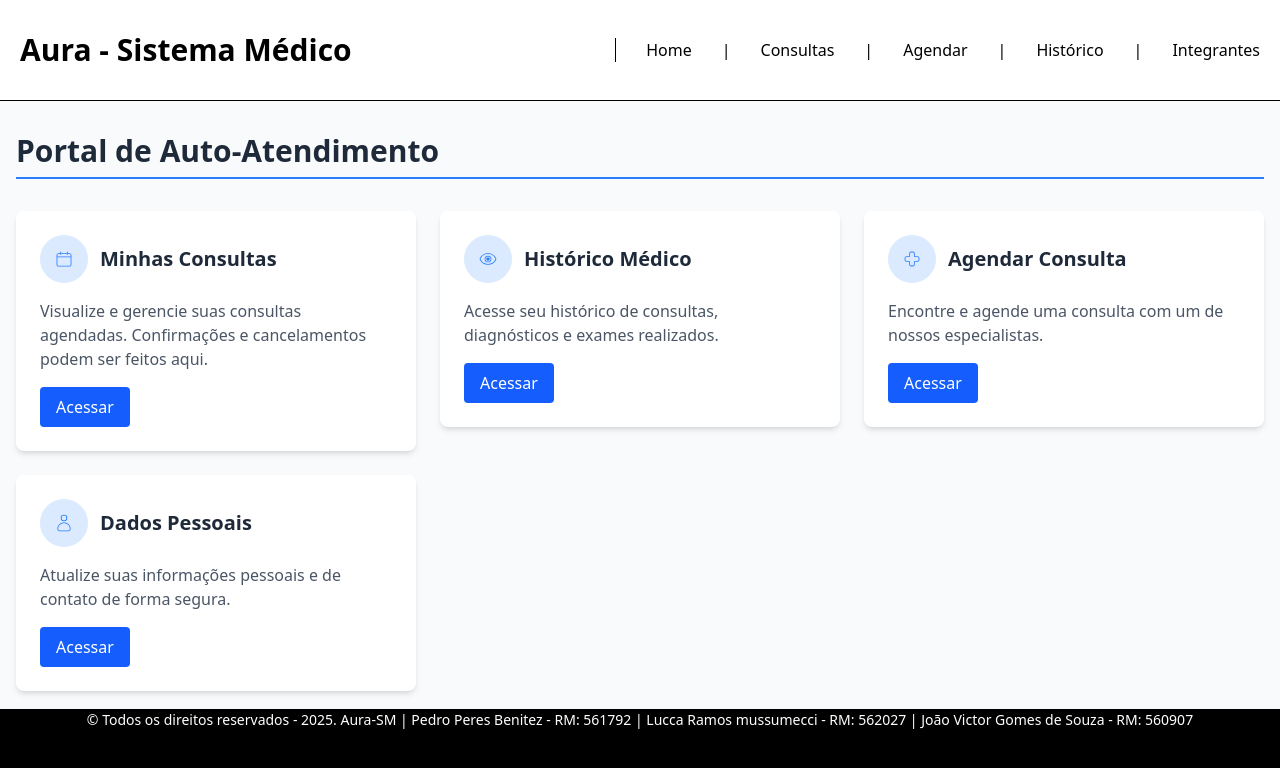
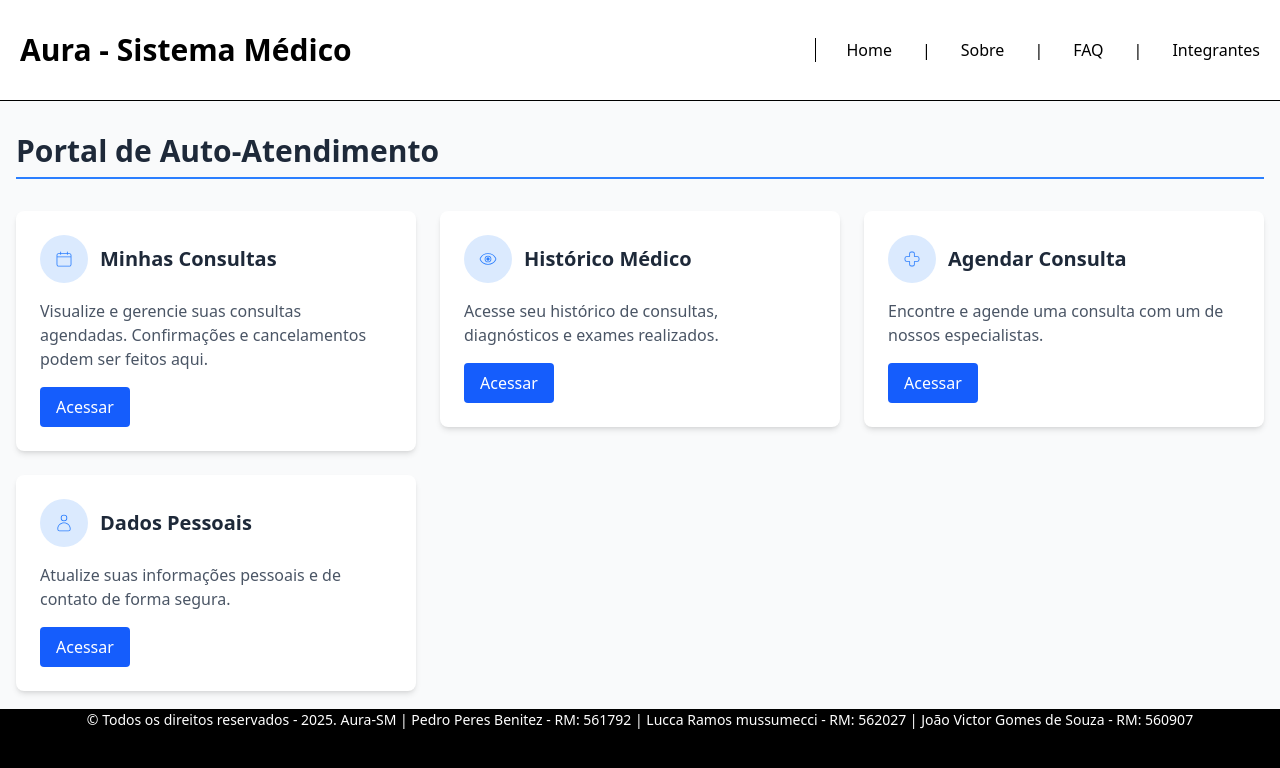
Before and after one commit to Jounaxis/Aura-SM, a React (Vite) app in the folder Aura-SM/: page / in a window 1280 px wide. Shown: the top 768 px of the page. Built offline with nearby package versions, Linux system fonts and the light colour scheme.

Commit message:
Alteração de rotas e formatação nova dos itens menu

```diff
--- a/Aura-SM/src/components/Menu/Menu.tsx
+++ b/Aura-SM/src/components/Menu/Menu.tsx
@@ -6,11 +6,9 @@ export default function Menu(){
     <nav>
         <Link to='/'>Home</Link>
         <span> | </span>
-        <Link to='/consultas'>Consultas</Link>
+        <Link to='/sobre'>Sobre</Link>
         <span> | </span>
-        <Link to='/agendar'>Agendar</Link>
-        <span> | </span>
-        <Link to='/historico'>Histórico</Link>
+        <Link to='/faq'>FAQ</Link>
         <span> | </span>
         <Link to='/integrantes'>Integrantes</Link>
     </nav>
--- a/Aura-SM/src/main.tsx
+++ b/Aura-SM/src/main.tsx
@@ -9,6 +9,8 @@ import Agendar from './routes/Agendar/index.js'
 import Consultas from './routes/Consultas/index.jsx'
 import Historico from './routes/Historico/indedx.tsx'
 import Integrantes from './routes/Integrantes/index.tsx'
+import Faq from './routes/Faq/index.tsx'
+import Sobre from './routes/Sobre/index.tsx'
 import Error from './routes/Error/index.jsx'
 
 const router = createBrowserRouter([
@@ -18,7 +20,9 @@ const router = createBrowserRouter([
       {path: "/Agendar", element: <Agendar/>},
       {path: "/Consultas", element: <Consultas/>},
       {path: "/Historico", element: <Historico/>},
-      {path: "/Integrantes", element: <Integrantes/>}
+      {path: "/Integrantes", element: <Integrantes/>},
+      {path: "/Sobre", element: <Sobre/>},
+      {path: "/FAQ", element: <Faq/>}
     ]
   }
 ])
--- a/Aura-SM/src/routes/Faq/index.tsx
+++ b/Aura-SM/src/routes/Faq/index.tsx
@@ -1,4 +1,4 @@
-export default function Integrantes(){
+export default function Faq(){
 
     return(
         <main>
--- a/Aura-SM/src/routes/Sobre/index.tsx
+++ b/Aura-SM/src/routes/Sobre/index.tsx
@@ -1,4 +1,4 @@
-export default function Integrantes(){
+export default function Sobre(){
 
     return(
         <main>
```
